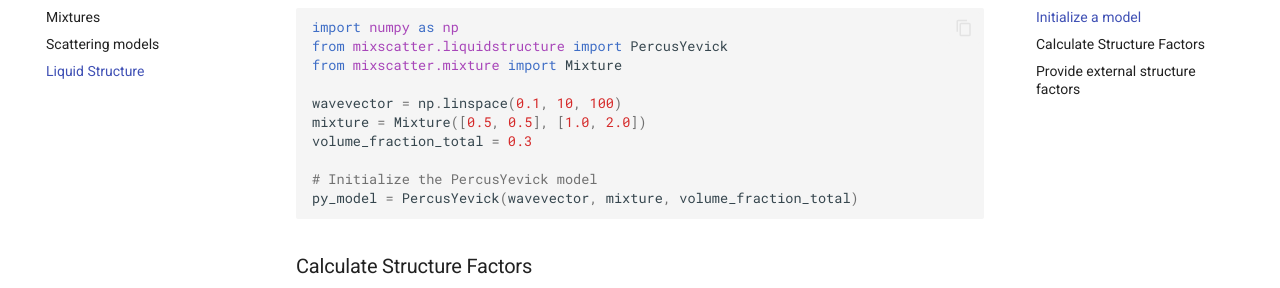
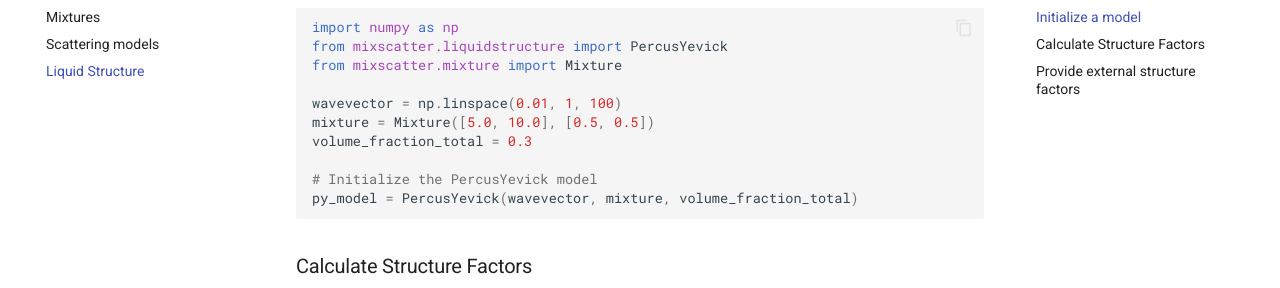
Before and after one commit to joelmaier/mixscatter, an MkDocs documentation site: the page built from docs/getting_started/liquid-structure.md, in a window 1280 px wide and 1400 px high, scrolled down 495 px. Shown: the part 166-454 px from the top of the window. Built offline with MkDocs 1.6.1 and Material for MkDocs 9.7.7, drawn with Linux system fonts in a browser that asks for light colours; comment, search, counter and statistics services are not loaded; some of the changed text lies outside the part shown.

Commit message:
Updated liquid-structure.md
* Changed mixture composition and wavevector range in PercusYevick example for a more illustrative example
* Fixed undefined variable in external structure factor example

```diff
--- a/docs/getting_started/liquid-structure.md
+++ b/docs/getting_started/liquid-structure.md
@@ -28,8 +28,8 @@ import numpy as np
 from mixscatter.liquidstructure import PercusYevick
 from mixscatter.mixture import Mixture
 
-wavevector = np.linspace(0.1, 10, 100)
-mixture = Mixture([0.5, 0.5], [1.0, 2.0])
+wavevector = np.linspace(0.01, 1, 100)
+mixture = Mixture([5.0, 10.0], [0.5, 0.5])
 volume_fraction_total = 0.3
 
 # Initialize the PercusYevick model
```
Also changed, not shown: other parts of docs/getting_started/liquid-structure.md (+1 -1 lines).
